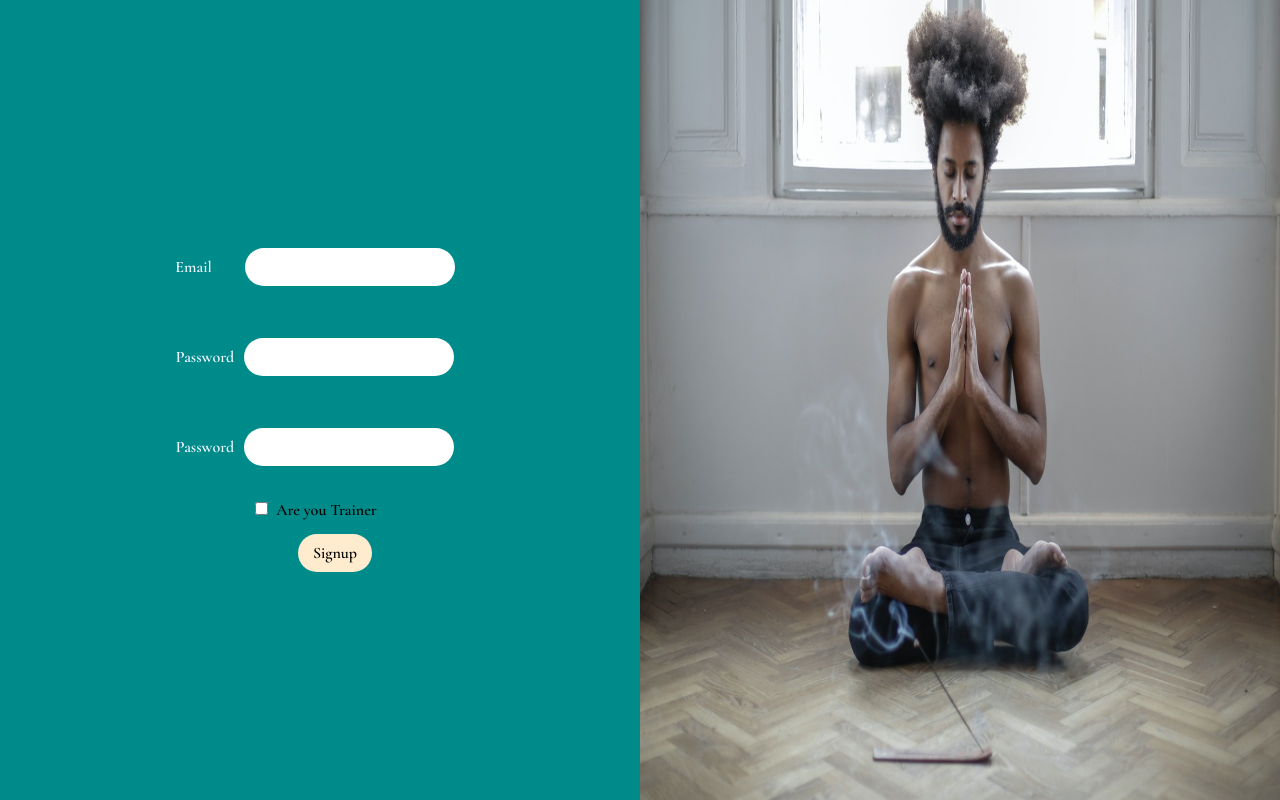
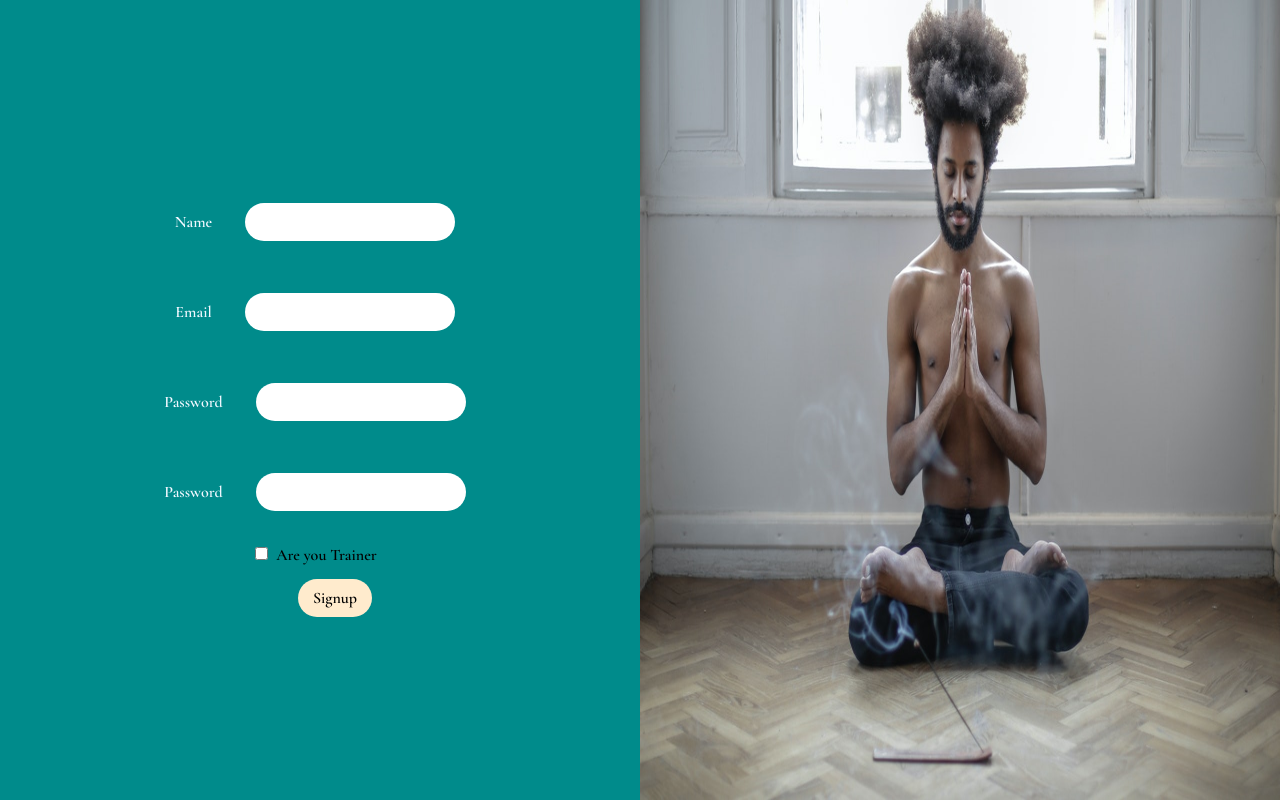
Before and after one commit to arshad404/EAHome, a React (Create React App) app in the folder frontend/eahome/: page /signup in a window 1280 px wide. Built offline with nearby package versions, Linux system fonts and the light colour scheme.

Commit message:
Update: forms fields

```diff
--- a/frontend/eahome/src/components/authentication/signin.jsx
+++ b/frontend/eahome/src/components/authentication/signin.jsx
@@ -57,6 +57,7 @@ class Signin extends Component {
                 label="Email"
                 onChange={this.handleChange}
                 error={errors.email}
+                fieldType="text"
               />
               <Input
                 name="password"
@@ -64,6 +65,7 @@ class Signin extends Component {
                 label="Password"
                 onChange={this.handleChange}
                 error={errors.password}
+                fieldType="password"
               />
 
               <button className="log-button">Login</button>
--- a/frontend/eahome/src/components/authentication/signup.jsx
+++ b/frontend/eahome/src/components/authentication/signup.jsx
@@ -6,6 +6,7 @@ import Input from "../common/input";
 class Signup extends Component {
   state = {
     account: {
+      name: "",
       email: "",
       password: "",
       password2: "",
@@ -29,6 +30,9 @@ class Signup extends Component {
     const { account } = this.state;
     if (account.email.trim() === "") {
       errors.email = "Email is required";
+    }
+    if (account.name.trim() === "") {
+      errors.name = "Name is required";
     }
     if (!this.isEmail(account.email)) {
       errors.email = "Enter a valid email address";
@@ -77,11 +81,20 @@ class Signup extends Component {
               className="flex flex-col h-screen justify-center items-center space-y-3"
             >
               <Input
+                name="name"
+                value={account.name}
+                label="Name"
+                onChange={this.handleChange}
+                error={errors.name}
+                fieldType="text"
+              />
+              <Input
                 name="email"
                 value={account.email}
                 label="Email"
                 onChange={this.handleChange}
                 error={errors.email}
+                fieldType="text"
               />
               <Input
                 name="password"
@@ -89,6 +102,7 @@ class Signup extends Component {
                 label="Password"
                 onChange={this.handleChange}
                 error={errors.password}
+                fieldType="password"
               />
               <Input
                 name="password2"
@@ -97,6 +111,7 @@ class Signup extends Component {
                 onChange={this.handleChange}
                 placeholder={"type again"}
                 error={errors.password2}
+                fieldType="password"
               />
 
               <label htmlFor="trainer">
--- a/frontend/eahome/src/components/common/input.jsx
+++ b/frontend/eahome/src/components/common/input.jsx
@@ -1,7 +1,7 @@
 import React from "react";
 import "../../App.css";
 
-const Input = ({ name, label, value, onChange, error }) => {
+const Input = ({ name, label, value, onChange, error, fieldType }) => {
   return (
     <div className="form-group">
       <label htmlFor={name}>{label}</label>
@@ -10,8 +10,10 @@ const Input = ({ name, label, value, onChange, error }) => {
         onChange={onChange}
         id={name}
         name={name}
-        type="text"
-        className={label === "Email" ? "form-input-email" : "form-input"}
+        type={fieldType}
+        className={
+          label === "Email" || "name" ? "form-input-email" : "form-input"
+        }
       />
       {error && <div className="text-yellow-400 px-16">{error}</div>}
     </div>
```
